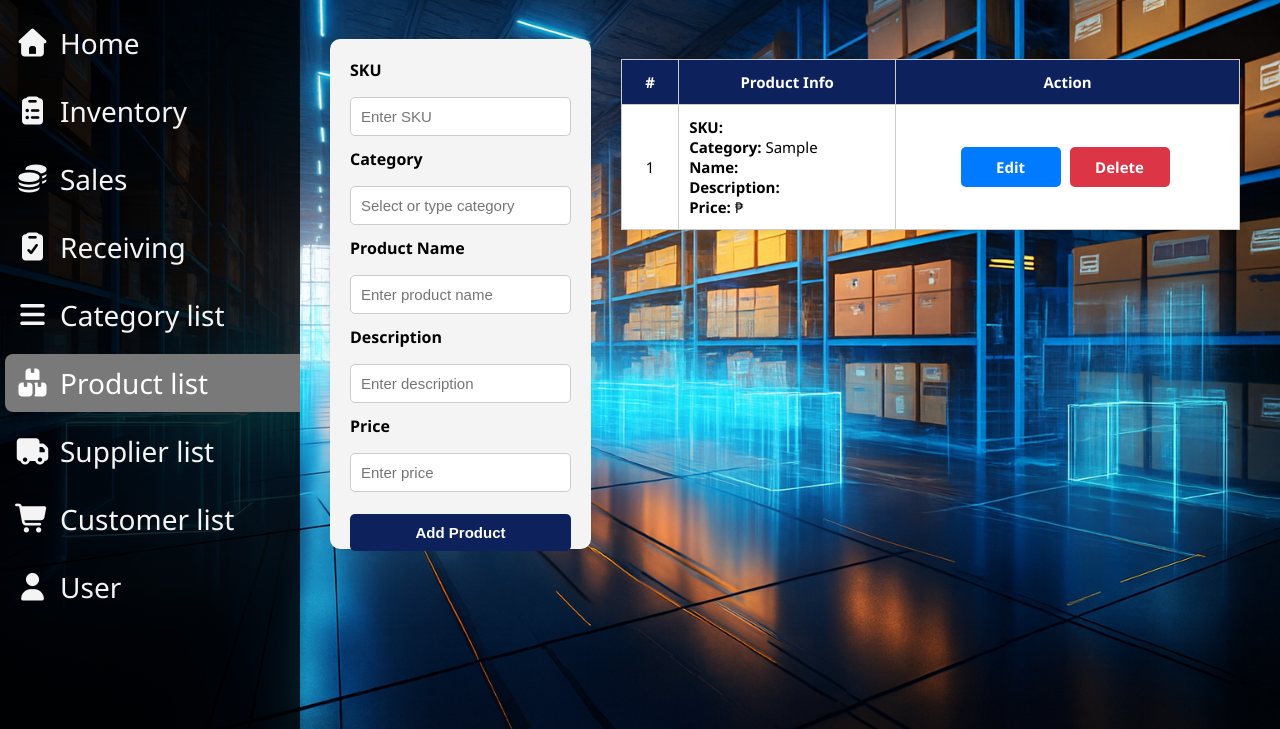
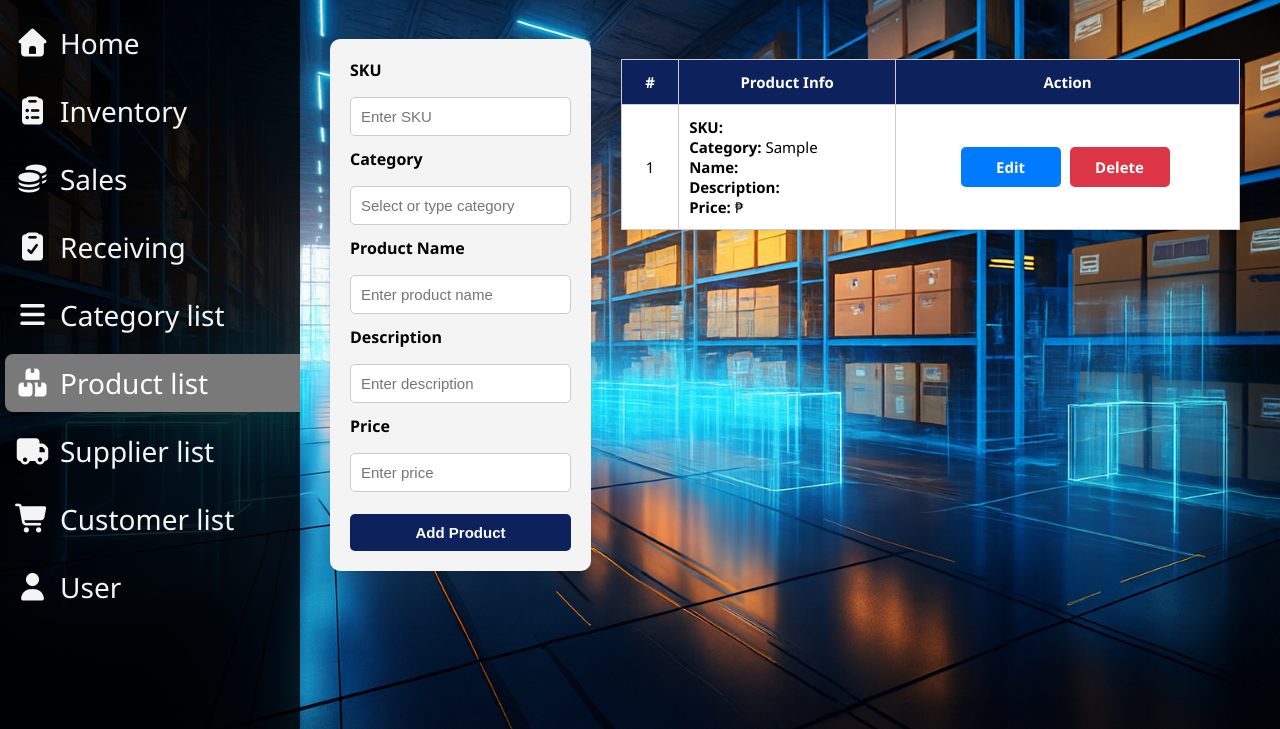
Before and after one commit to Ericson-999/sales-inventory-system, a PHP site: page /product_list.php in a window 1280 px wide. Shown: the part 71-800 px from the top of the page. Run offline with PHP 8.4, Linux system fonts and the light colour scheme; a user stored in the database is signed in; tables that the repository leaves empty or names only in its code hold one stand-in row (values such as "Sample post"); data that the repository does not hold is empty; some libraries are stand-ins or nearby versions.

Commit message:
Renaming Image

```diff
--- a/frontend/style.css
+++ b/frontend/style.css
@@ -7,7 +7,7 @@
 body{
   margin: 0;
   padding: 0;
-  background: url('../images/background1.png') no-repeat center center fixed;
+  background: url('../images/Background.png') no-repeat center center fixed;
   background-size: cover;
   font-family: 'Segoe UI', sans-serif;
 }
@@ -237,7 +237,7 @@ nav{
 
 .product-form-container {
   max-width: 400px;
-  max-height: 510px;
+  max-height: 550px;
   margin: 10px;
   margin-top: 20px;
   margin-left: 10px;
```
Also changed, not shown: images/Background.png (renamed from images/background1.png).
